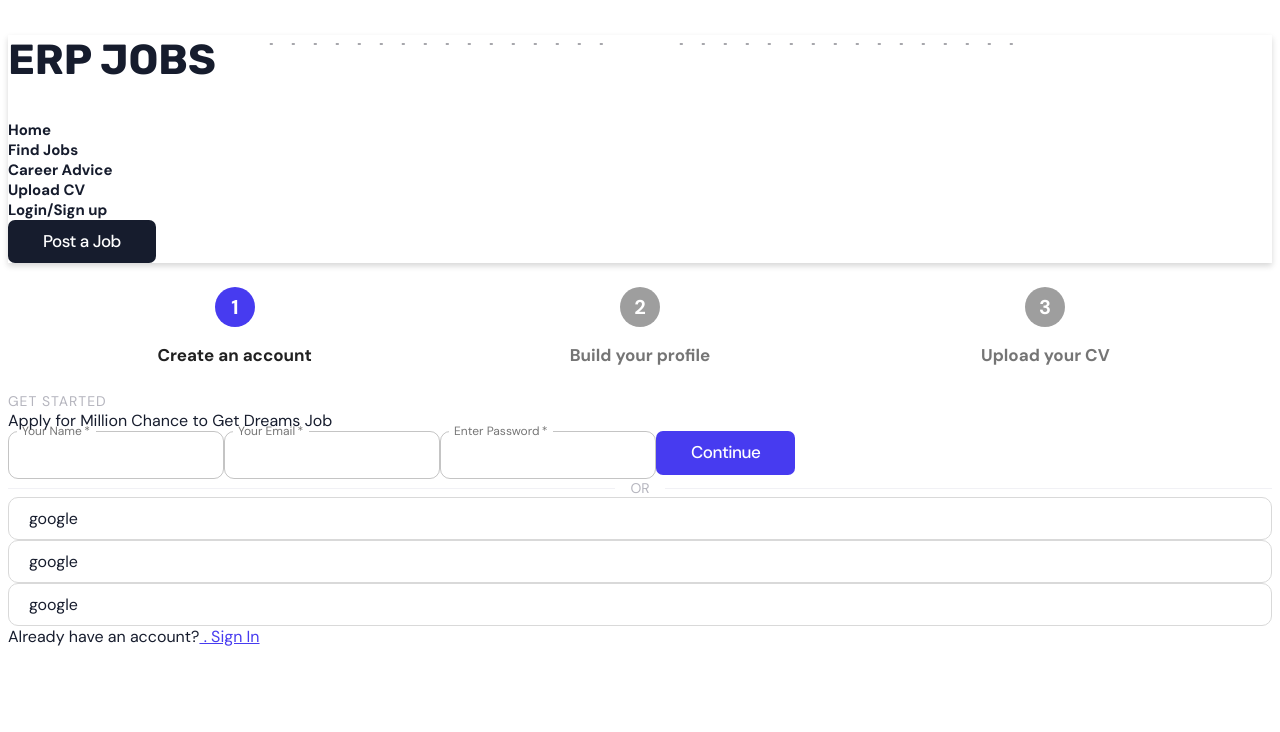
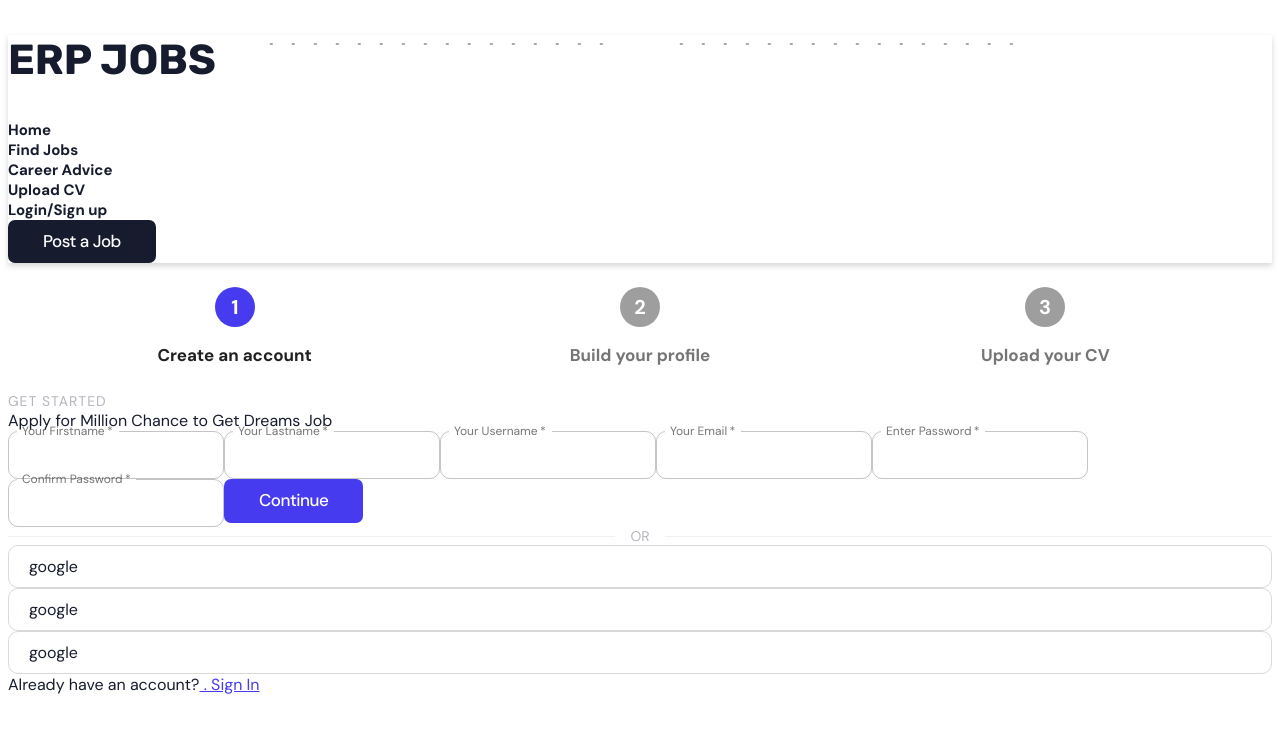
Before and after one commit to shahbazpro2/erp_jobs, a Next.js app: page /register/user in a window 1280 px wide. Shown: the top 732 px of the page. Built offline with nearby package versions, Linux system fonts and the light colour scheme.

Commit message:
Add username firstname lastname with errors

```diff
--- a/components/userAuth/singup/stepper/stepperContent/step1/Step1.tsx
+++ b/components/userAuth/singup/stepper/stepperContent/step1/Step1.tsx
@@ -9,9 +9,12 @@ interface Props {
 
 const Step1 = ({ setActiveStep }: Props) => {
     const [state, setState] = useState({
-        name: '',
+        username: '',
+        firstname: '',
+        lastname: '',
         email: '',
-        password: ''
+        password1: '',
+        password2: ''
     })
     const [inputError, setInputError] = useState(false)
     const onChangeInput = (e: ChangeEvent<HTMLInputElement>) => {
@@ -22,8 +25,8 @@ const Step1 = ({ setActiveStep }: Props) => {
     const onSubmit = (e: SyntheticEvent) => {
         e.preventDefault()
         setInputError(false)
-        const { name, email, password } = state
-        if (!validateEmail(email) || !name || !password) {
+        const { username, firstname, lastname, email, password1, password2 } = state
+        if (!firstname || !lastname || !username || !validateEmail(email) || !password1 || !password2 || password1 !== password2) {
             setInputError(true)
             return
         }
@@ -38,11 +41,40 @@ const Step1 = ({ setActiveStep }: Props) => {
                         <form noValidate autoComplete="off" onSubmit={onSubmit}>
                             <div className="grid gap-5">
                                 <TextField
-                                    error={inputError && !state.name ? true : false}
+                                    error={inputError && !state.firstname ? true : false}
+                                    helperText={inputError && !state.firstname ? 'Please provide a firstname' : ''}
                                     required
-                                    id="outlined-name"
-                                    name="name"
-                                    label="Your Name"
+                                    id="outlined-firstname"
+                                    name="firstname"
+                                    label="Your Firstname"
+                                    variant="outlined"
+                                    className="w-full"
+                                    onChange={onChangeInput}
+                                    InputLabelProps={{
+                                        shrink: true,
+                                    }}
+                                />
+                                <TextField
+                                    error={inputError && !state.lastname ? true : false}
+                                    helperText={inputError && !state.lastname ? 'Please provide a lastname' : ''}
+                                    required
+                                    id="outlined-lastname"
+                                    name="lastname"
+                                    label="Your Lastname"
+                                    variant="outlined"
+                                    className="w-full"
+                                    onChange={onChangeInput}
+                                    InputLabelProps={{
+                                        shrink: true,
+                                    }}
+                                />
+                                <TextField
+                                    error={inputError && !state.username ? true : false}
+                                    helperText={inputError && !state.username ? 'Please provide a username' : ''}
+                                    required
+                                    id="outlined-username"
+                                    name="username"
+                                    label="Your Username"
                                     variant="outlined"
                                     className="w-full"
                                     onChange={onChangeInput}
@@ -52,6 +84,7 @@ const Step1 = ({ setActiveStep }: Props) => {
                                 />
                                 <TextField
                                     error={inputError && !validateEmail(state.email) ? true : false}
+                                    helperText={inputError && !validateEmail(state.email) ? 'Email is invalid or empty' : ''}
                                     required
                                     id="outlined-email"
                                     name="email"
@@ -66,11 +99,27 @@ const Step1 = ({ setActiveStep }: Props) => {
                                 />
                                 <TextField
                                     required
-                                    error={inputError && !state.password ? true : false}
+                                    error={inputError && !state.password1 ? true : inputError && state.password1 !== state.password2 ? true : false}
+                                    helperText={inputError && !state.password1 ? 'Please provide a password' : inputError && state.password1 !== state.password2 ? 'Password and confirm password not match' : ''}
                                     id="outlined-password"
-                                    name="password"
+                                    name="password1"
                                     type="password"
                                     label="Enter Password"
+                                    variant="outlined"
+                                    className="w-full"
+                                    onChange={onChangeInput}
+                                    InputLabelProps={{
+                                        shrink: true,
+                                    }}
+                                />
+                                <TextField
+                                    error={inputError && !state.password2 ? true : inputError && state.password1 !== state.password2 ? true : false}
+                                    helperText={inputError && !state.password2 ? 'Please provide a confirm password' : inputError && state.password1 !== state.password2 ? 'Password and confirm password not match' : ''}
+                                    required
+                                    id="outlined-name"
+                                    name="password2"
+                                    type="password"
+                                    label="Confirm Password"
                                     variant="outlined"
                                     className="w-full"
                                     onChange={onChangeInput}
```
